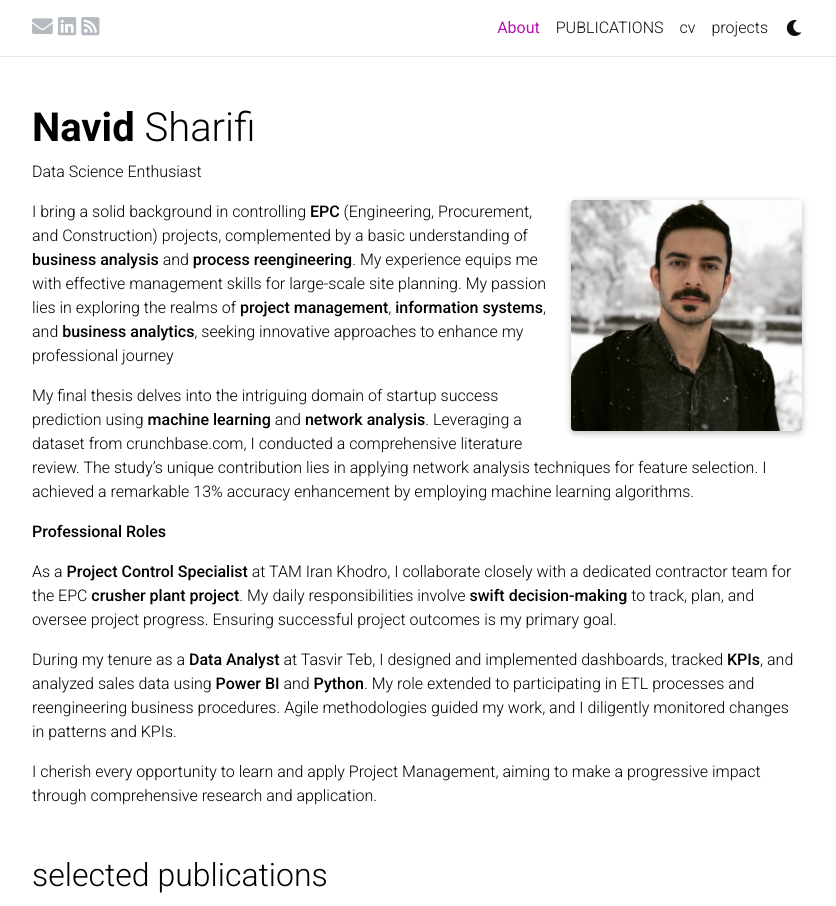
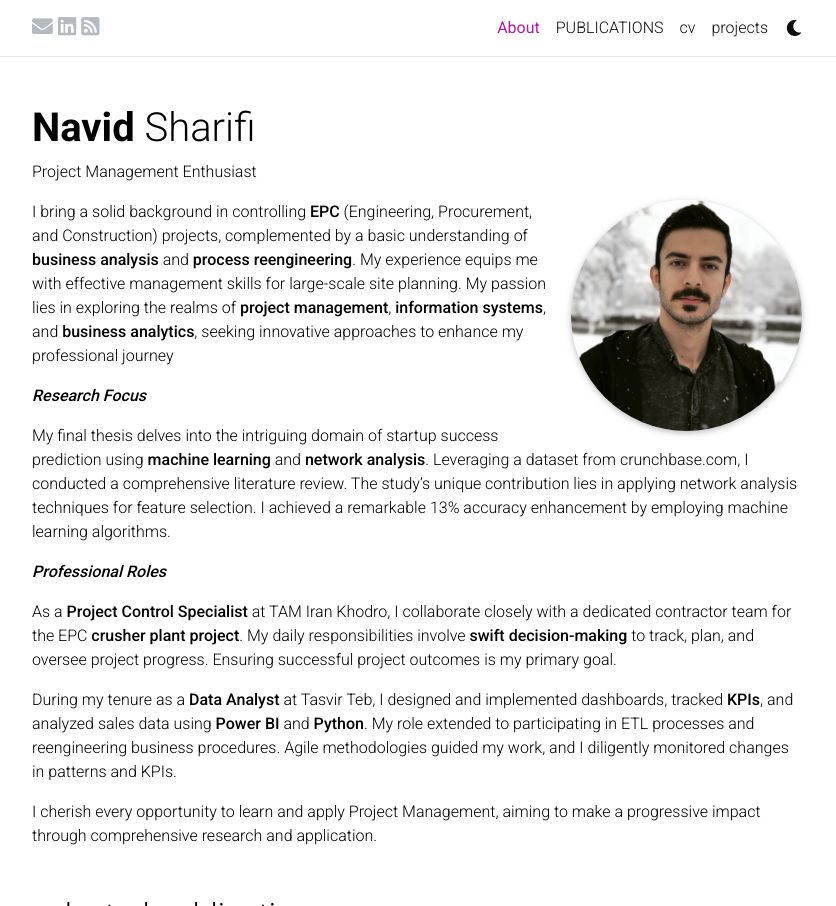
Before and after one commit to navidsharifi/navidsharifi.github.io, a Jekyll site: the page built from _pages/about.md, in a window 1280 px wide and 1216 px high, cut to the strip 0-906 px from the top of the window. Shown: the whole strip, without its empty margins (223-1059 px from the left). Built offline with Jekyll 4.4.1, drawn with Linux system fonts in a browser that asks for light colours; full-size pictures stand in for the smaller copies a plugin makes; comment, search, counter and statistics services are not loaded; a style sheet for code colours, icons or effects is not loaded.

Commit message:
Update about.md22

```diff
--- a/_pages/about.md
+++ b/_pages/about.md
@@ -2,11 +2,11 @@
 layout: about
 title: About
 permalink: /
-subtitle: Data Science Enthusiast
+subtitle: Project Management Enthusiast
 profile:
   align: right
   image: me.jpg
-  image_circular: false
+  image_circular: true
   address: >
 news: false
 selected_papers: true
@@ -15,9 +15,13 @@ social: true
 
 I bring a solid background in controlling **EPC** (Engineering, Procurement, and Construction) projects, complemented by a basic understanding of **business analysis** and **process reengineering**. My experience equips me with effective management skills for large-scale site planning. My passion lies in exploring the realms of **project management**, **information systems**, and **business analytics**, seeking innovative approaches to enhance my professional journey
 
+
+***Research Focus***
+
 My final thesis delves into the intriguing domain of startup success prediction using **machine learning** and **network analysis**. Leveraging a dataset from crunchbase.com, I conducted a comprehensive literature review. The study’s unique contribution lies in applying network analysis techniques for feature selection. I achieved a remarkable 13% accuracy enhancement by employing machine learning algorithms.
 
-**Professional Roles**
+
+***Professional Roles***
 
 As a **Project Control Specialist** at TAM Iran Khodro, I collaborate closely with a dedicated contractor team for the EPC **crusher plant project**. My daily responsibilities involve **swift decision-making** to track, plan, and oversee project progress. Ensuring successful project outcomes is my primary goal.
 
```
